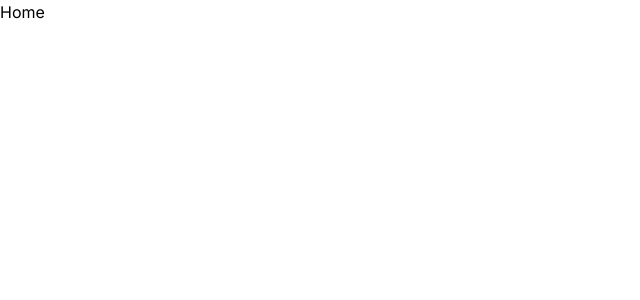
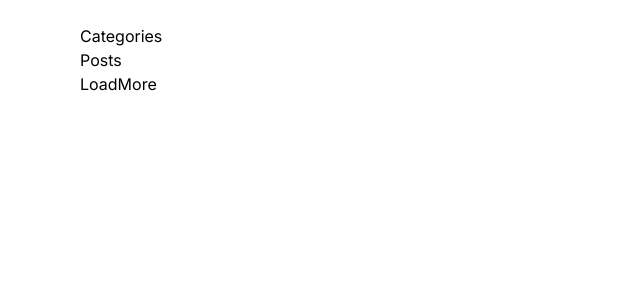
Before and after one commit to Jascha-Biederstedt/flexibble, a Next.js app: page / in a window 1280 px wide. Shown: the top 300 px of the page, without its empty margins (0-640 px from the left). Built offline with nearby package versions, Linux system fonts and the light colour scheme.

Commit message:
Add plaeholders to homepage

```diff
--- a/app/page.tsx
+++ b/app/page.tsx
@@ -1,7 +1,13 @@
 import React from 'react';
 
 const Home = () => {
-  return <div>Home</div>;
+  return (
+    <section className='flex-start flex-col paddings mb-16'>
+      <h2>Categories</h2>
+      <h2>Posts</h2>
+      <h2>LoadMore</h2>
+    </section>
+  );
 };
 
 export default Home;
```
